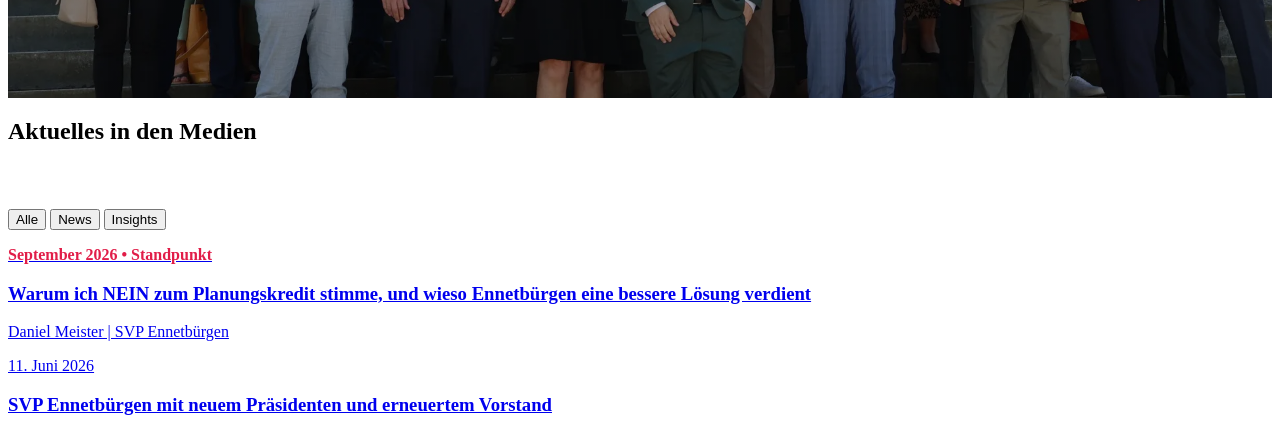
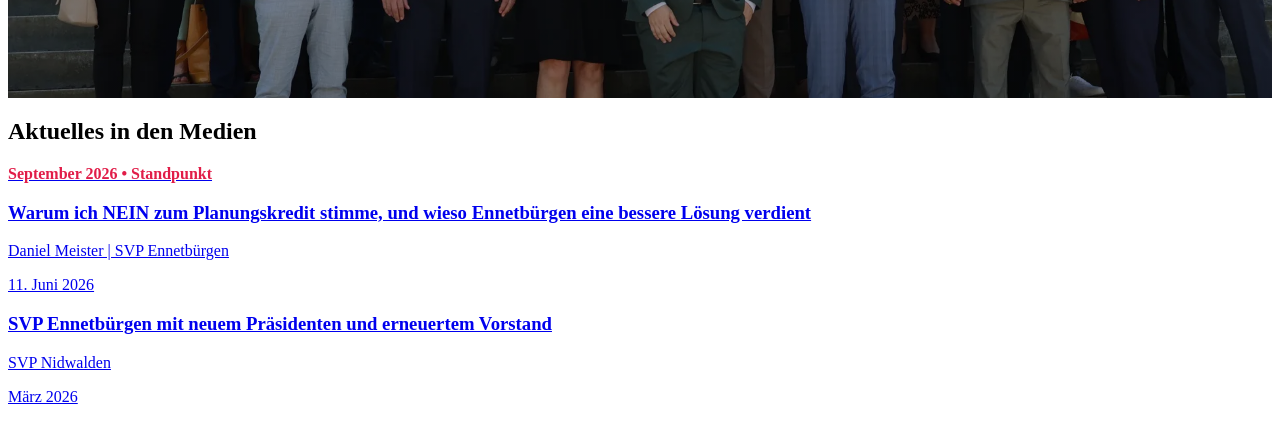
Before and after one commit to eliainnamorati-a11y/daniel-meister, a website built with Vite: page aktuelles.html in a window 1280 px wide. Shown: the part 662-1083 px from the top of the page. Built offline with nearby package versions, Linux system fonts and the light colour scheme; grey boxes are pictures that could not be loaded.

Commit message:
Remove Alle/News/Insights filter buttons from Aktuelles page

```diff
--- a/aktuelles.html
+++ b/aktuelles.html
@@ -74,13 +74,6 @@
     <section id="latest" class="section latest">
       <div class="section-container">
         <h2 class="section-title">Aktuelles in den Medien</h2>
-
-        <!-- Filter Bar -->
-        <div class="filter-container scroll-reveal" style="margin-top: 4rem;">
-          <button class="filter-btn active" data-filter="all">Alle</button>
-          <button class="filter-btn" data-filter="news">News</button>
-          <button class="filter-btn" data-filter="insights">Insights</button>
-        </div>
 
         <div class="news-grid">
           <a href="articles/warum-ich-nein-zum-planungskredit-stimme.html" class="news-card scroll-reveal" data-category="insights">
```
